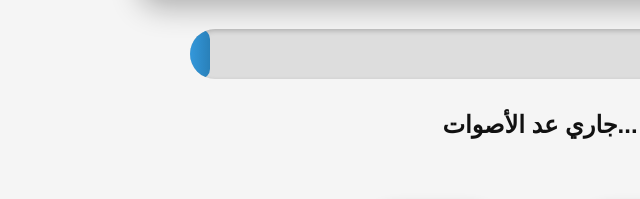
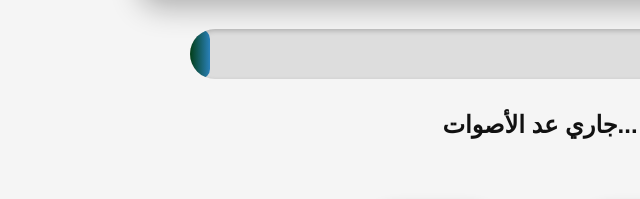
Before and after one commit to RELAXLESS/hirn-survey, a plain HTML site: page index.html in a window 1280 px wide. Shown: the part 363-562 px from the top of the page, 100-740 px from the left. Drawn offline with Linux system fonts and the light colour scheme.

Commit message:
Update index.html

```diff
--- a/index.html
+++ b/index.html
@@ -12,7 +12,7 @@
     --text-dark: #111111;
     --btn-no: #e74c3c;
     --btn-yes: #2ecc71;
-    --result-bar: #3498db;
+    --result-bar: #033e17;
     --transition: 0.3s;
     --font: 'Cairo', sans-serif;
   }
```
